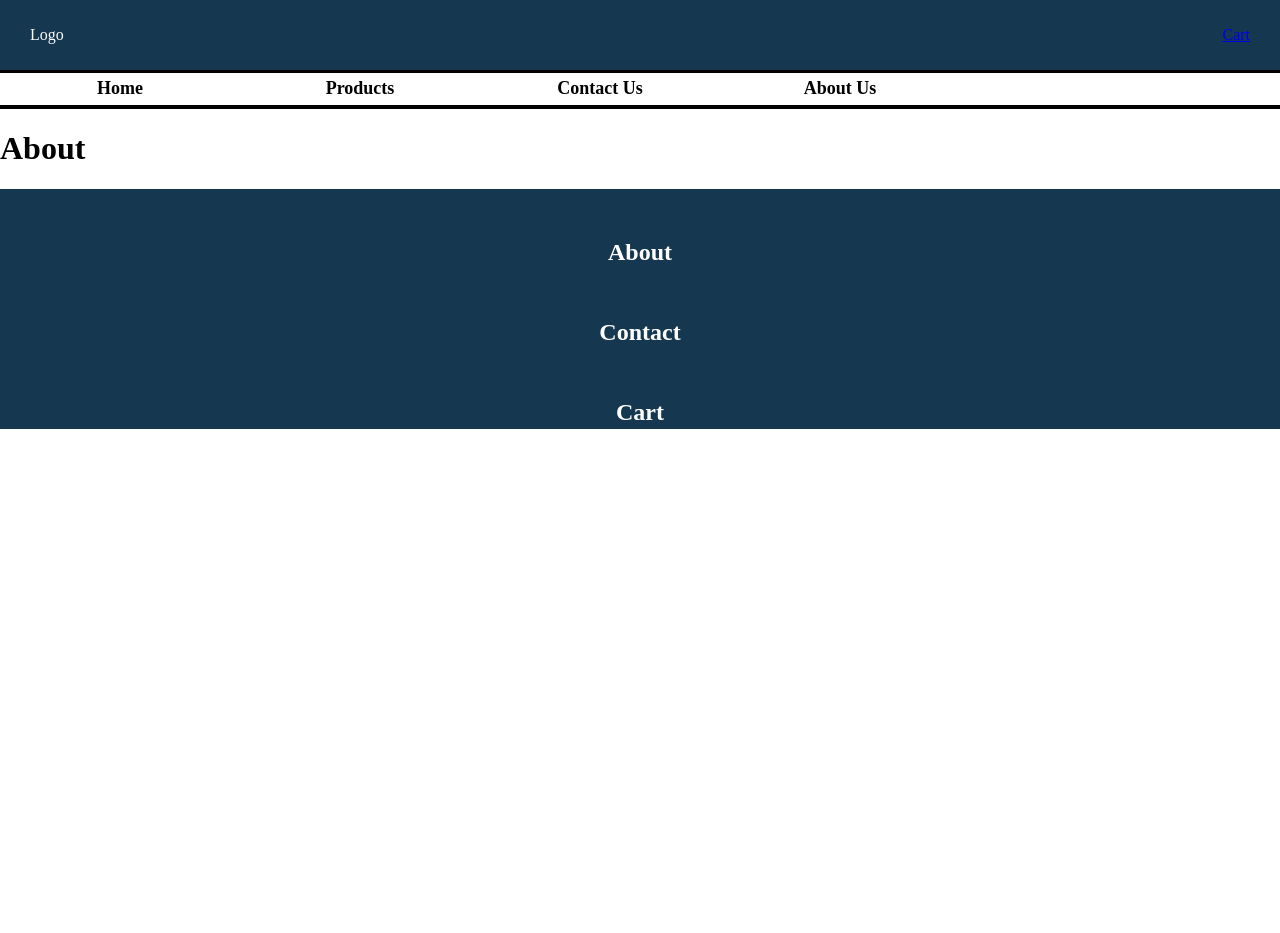
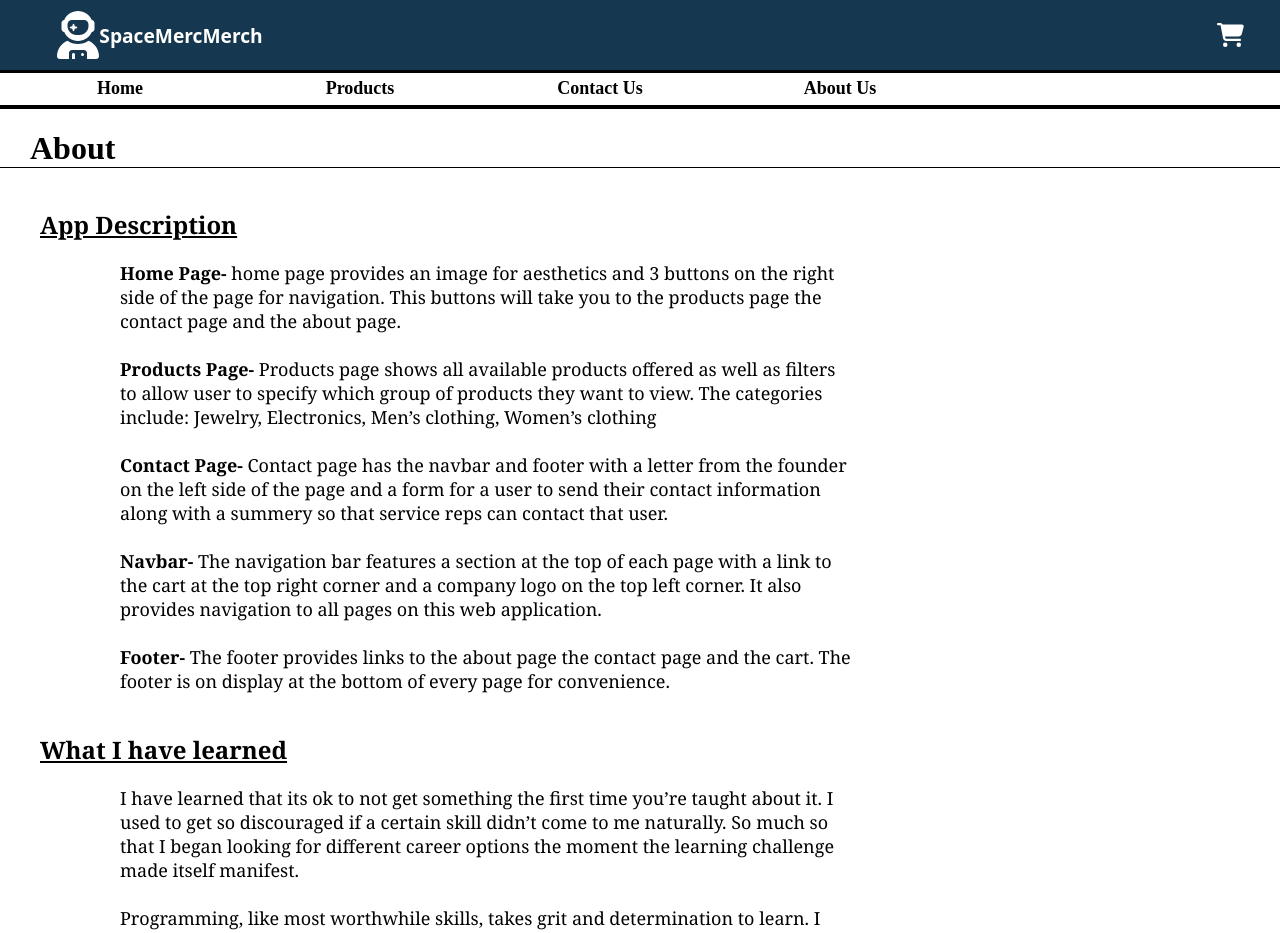
Before and after one commit to Dagymsta/Term-2-Capstone, a React (Create React App) app: page /about in a window 1280 px wide. Shown: the top 933 px of the page. Before the commit the page ends 800 px from the top, so only its background shows below. Built offline with nearby package versions, Linux system fonts and the light colour scheme.

Commit message:
finished styling

```diff
--- a/package.json
+++ b/package.json
@@ -3,6 +3,10 @@
   "version": "0.1.0",
   "private": true,
   "dependencies": {
+    "@fortawesome/fontawesome-svg-core": "^6.2.1",
+    "@fortawesome/free-regular-svg-icons": "^6.2.1",
+    "@fortawesome/free-solid-svg-icons": "^6.2.1",
+    "@fortawesome/react-fontawesome": "^0.2.0",
     "@testing-library/jest-dom": "^5.16.5",
     "@testing-library/react": "^13.4.0",
     "@testing-library/user-event": "^13.5.0",
--- a/src/App.js
+++ b/src/App.js
@@ -10,6 +10,9 @@ import Navbar from "./components/Navbar"
 import Footer from "./components/Footer"
 import CartProvider from "./context/CartProvider"
 import SingleMerchItem from "./pages/SingleMerchItem";
+import icons from "./components/Icons";
+
+icons();
 
 export default function App() {
   return (
--- /dev/null
+++ b/src/components/Icons.js
@@ -0,0 +1,6 @@
+import { faCartShopping,faUserAstronaut } from "@fortawesome/free-solid-svg-icons";
+import { library } from "@fortawesome/fontawesome-svg-core";
+
+const icons = () => library.add(faCartShopping,faUserAstronaut);
+
+export default icons;
--- a/src/components/Navbar.js
+++ b/src/components/Navbar.js
@@ -1,15 +1,23 @@
 import { NavLink } from 'react-router-dom';
+import { FontAwesomeIcon } from "@fortawesome/react-fontawesome";
 
 
 export default function Navbar(){
 
-
     return(
         <div className="navbar">
             <div className= "title-bar">
-                <div className="logo">Logo</div>
+                <div className="logo-wrapper">
+                    <div className="logo">
+                        <FontAwesomeIcon icon="fas fa-user-astronaut" />
+                        <span>SpaceMercMerch</span>
+                    </div>
+                </div>
+
                 <div className="shopping-cart">
-                    <NavLink className= "shopping-cart-button" to="/cart">Cart</NavLink>
+                    <NavLink className= "shopping-cart-button" to="/cart">
+                        <FontAwesomeIcon icon="shopping-cart" />
+                    </NavLink>
                 </div>
             </div>
 
--- a/src/context/CartProvider.js
+++ b/src/context/CartProvider.js
@@ -22,7 +22,6 @@ export default function CartProvider({ children }) {
         clearCart,
 
     };
-
     return (
         <CartContext.Provider value={cartState}>{children}</CartContext.Provider>
     );
--- a/src/pages/About.js
+++ b/src/pages/About.js
@@ -1,6 +1,58 @@
 
 export default function About() {
     return(
-        <h1>About</h1>
+        <div className="about-page-container">
+            <div className="title">
+            <h1>About</h1>
+            </div>
+            <div className="text-container">
+                <div className="app-summary wrapper">
+                    <h2>App Description</h2>
+
+                    <figure>
+                        <blockquote>
+                            <p>
+                            <b>Home Page-</b> home page provides an image for aesthetics and 3 buttons on the right side of the page for navigation. This buttons  will take you to the products page the contact page and the about page.<br/>
+                            <br/>
+                            <b>Products Page-</b> Products page shows all available products offered as well as filters to allow user to specify which group of products they want to view. The categories include: Jewelry, Electronics, Men’s clothing, Women’s clothing<br/>
+                            <br/>
+                            <b>Contact Page-</b> Contact page has the navbar and footer with a letter from the founder on the left side of the page and a form for a user to send their contact information along with a summery so that service reps can contact that user.<br/>
+                            <br/>
+                            <b>Navbar-</b> The navigation bar features a section at the top of each page with a link to the cart at the top right corner and a company logo on the top left corner. It also provides navigation to all pages on this web application.<br/>
+                            <br/>
+                            <b>Footer-</b> The footer provides links to the about page the contact page and the cart. The footer is on display at the bottom of every page for convenience.<br/>
+                            </p>
+                        </blockquote>
+                    </figure>
+                </div>
+
+                <div className="developer-learned-summary">
+                    <h2>What I have learned</h2>
+
+                    <figure>
+                        <blockquote>
+                        <p>
+                        I have learned that its ok to not get something the first time you’re taught about it. I used to get so discouraged if a certain skill didn’t come to me naturally. So much so that I began looking for different career options the moment the learning challenge made itself manifest.<br/>
+                        <br/>
+                        Programming, like most worthwhile skills, takes grit and determination to learn. I knew I could knuckle down and get things done. But I now know that embracing the grind in learning is ok and that just because programming didn’t come naturally to me it didn’t mean it the opportunity wasn’t for me. I’m more at peace with the struggle and embrace the grind because I know that it is a necessary component and it will be worth it.<br/>
+                        <br/>
+                        </p>
+                        </blockquote>
+                    </figure>
+                </div>
+
+                <div className="favorite-language-text wrapper">
+                    <h2>My Favorite Language</h2>
+
+                    <figure>
+                        <blockquote>
+                            <p>
+                            My favorite language now is javascript. Particularly with the React library in Javascript. I feel like it takes away the aspects of JavaScript that make it hard. So I enjoy the thinking in React along with the infinite logical abilities that JavaScript offers. When I finally understood how React worked I realized that it is very close to how I compartmentalize logic and tools.
+                            </p>
+                        </blockquote>
+                    </figure>
+                </div>
+            </div>
+        </div>
     )
 }
--- a/src/pages/Home.js
+++ b/src/pages/Home.js
@@ -10,7 +10,7 @@ import "../styles/contact.scss"
 import "../styles/cartitems.scss"
 import "../styles/cart.scss"
 import "../styles/singlemerchitem.scss"
-
+import "../styles/about.scss"
 export default function Home() {
 
     return(
@@ -19,16 +19,16 @@ export default function Home() {
         <div className="main-page-content">
 
             <div className="clothing-ad-container">
-                <div className="image-left">Image</div>
+                <div className="image-left">
+                    <div className="advertisement">
+                        <div className="ad-button-wrapper">
+                            <NavLink className="buttons" to="/products">Products</NavLink>
 
-                <div className="advertisement">
-                    <div className="ad-button-wrapper">
-                        <NavLink className="buttons" to="/products">Products</NavLink>
+                            <NavLink className="buttons" to="/contact">Contact Us</NavLink>
 
-                        <NavLink className="buttons" to="/contact">Contact Us</NavLink>
+                            <NavLink className="buttons" to="/about">About</NavLink>
 
-                        <NavLink className="buttons" to="/about">About</NavLink>
-
+                        </div>
                     </div>
                 </div>
             </div>
--- a/src/pages/SingleMerchItem.js
+++ b/src/pages/SingleMerchItem.js
@@ -1,8 +1,10 @@
-import { useEffect, useState } from "react";
+import { useContext, useEffect, useState } from "react";
+import { CartContext } from "../context/CartProvider";
 
 
 export default function SingleMerchItem(props){
     const [merch, setMerch] = useState({});
+    const {addProduct}= useContext(CartContext)
 
     useEffect(() => {
         fetch(`https://fakestoreapi.com/products/${props.match.params.id}`)
@@ -27,9 +29,14 @@ export default function SingleMerchItem(props){
                 <p>{merch.description}</p>
 
                 <p className="price">${merch.price}</p>
-            <div class="img-wrapper">
-                <img src={merch.image} alt=""/>
-            </div>
+
+                <div className="img-wrapper">
+                    <img src={merch.image} alt=""/>
+                </div>
+
+                <button onClick={() => addProduct(merch)}>
+                Add to cart
+                </button>
             </div>
         </div>
     );
--- /dev/null
+++ b/src/styles/about.scss
@@ -0,0 +1,13 @@
+.text-container {
+    width: 70%;
+    margin-left: 40px;
+    font-family: Georgia, 'Times New Roman', Times, serif;
+    h2{
+        text-decoration: underline;
+        margin-top: 40px;
+    }
+    p {
+        font-size: large;
+        margin-bottom: 40px;
+    }
+}
--- a/src/styles/footer.scss
+++ b/src/styles/footer.scss
@@ -1,7 +1,7 @@
 .footer{
     display: flex;
     flex-direction: column;
-    height: 30vh;
+    height: 270px;
    align-items: center;
     text-align: center;
     background-color: #15374f;
--- a/src/styles/home.scss
+++ b/src/styles/home.scss
@@ -2,18 +2,21 @@
 
     display: flex;
     flex-direction: column ;
-    margin-bottom: 40px;
+
     .clothing-ad-container{
 
         display: flex;
         height:600px;
 
         .image-left{
-            border: red solid 1px;
             display: flex;
-            width: 50%;
-            justify-content: center;
+            width: 100%;
+            justify-content: flex-start;
             align-items: center;
+            background-image: url("../images/astrolove.jpg");
+            background-position: left ;
+            background-size: cover;
+            background-repeat: no-repeat;
         }
 
         .advertisement{
@@ -21,7 +24,7 @@
             display: flex;
             flex-direction: column;
             justify-content: center;
-            align-items: center;
+            align-items: left;
             width: 50%;
             .ad-button-wrapper{
 
@@ -41,6 +44,9 @@
                     border-radius: 20px;
                     color: white;
                     font-size: xx-large;
+                    margin-left: 200px;
+                    font-weight: 900;
+                    font-family: system-ui, -apple-system, BlinkMacSystemFont, 'Segoe UI', Roboto, Oxygen, Ubuntu, Cantarell, 'Open Sans', 'Helvetica Neue', sans-serif;
                         &:hover{
                             cursor: pointer;
                             background-color: white;
--- a/src/styles/navbar.scss
+++ b/src/styles/navbar.scss
@@ -26,11 +26,26 @@
         color: white;
         background-color: #15374f;
         border-bottom: black solid 3px;
-        .logo{
+        .logo-wrapper{
             display: flex;
             align-items: center;
-            padding-left: 30px;
+            padding-left: 60px;
             width:50%;
+            .logo{
+                display: flex;
+                width: 200px;
+                height:40px;
+                align-items: center;
+                justify-content: center;
+                font-size: larger;
+                svg{
+                    font-size: 3rem;
+                }
+                span{
+                   font-weight: 900;
+                   font-family: system-ui, -apple-system, BlinkMacSystemFont, 'Segoe UI', Roboto, Oxygen, Ubuntu, Cantarell, 'Open Sans', 'Helvetica Neue', sans-serif;
+                }
+            }
         }
         .shopping-cart{
             display: flex;
@@ -38,6 +53,15 @@
             align-items: center;
             padding-right: 30px;
             width: 50%;
+            .shopping-cart-button{
+                display: flex;
+                justify-content: center;
+                align-items: center;
+                width: 40px;
+                height: 40px;
+                color: white;
+                font-size: x-large;
+            }
         }
     }
     .product-link-bar{
```
Also changed, not shown: 2 other files (tests, documents, lock files or other folders).
